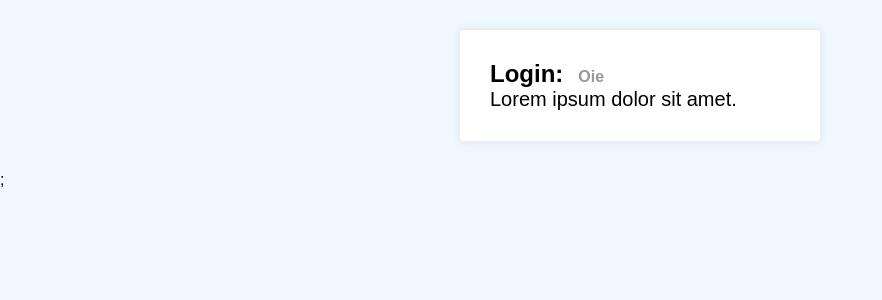
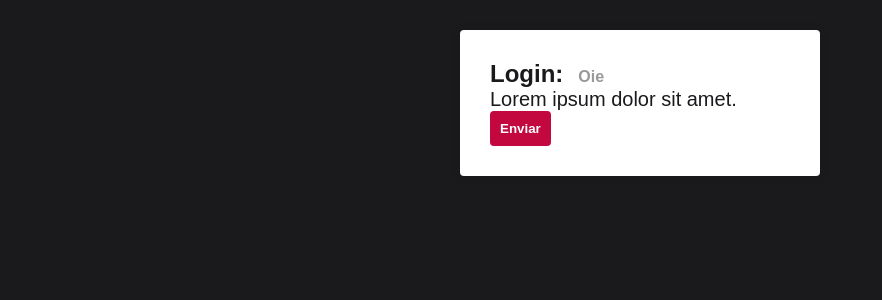
Before and after one commit to matheusBenedihtCaldeira/react_api_rest_escola, a React (Create React App) app: page /login in a window 1280 px wide. Shown: the top 300 px of the page, without its empty margins (0-882 px from the left). Built offline with nearby package versions, Linux system fonts and the light colour scheme.

Commit message:
Adicionando primeiras cores

```diff
--- /dev/null
+++ b/src/config/colors.js
@@ -0,0 +1,7 @@
+export const primaryColor = '#C3073F';
+export const primaryDarkColor = '#1A1A1D';
+
+export const successColor = '#0197F6';
+export const infoColor = '#0197F6';
+export const errorColor = '#F2AF29';
+export const warningColor = '#F2AF29';
--- a/src/pages/Login/index.js
+++ b/src/pages/Login/index.js
@@ -11,6 +11,7 @@
       </Title>
 
       <Paragrafo>Lorem ipsum dolor sit amet.</Paragrafo>
+      <button type="button">Enviar</button>
     </Container>
   );
 }
--- a/src/styles/GlobalStyles.js
+++ b/src/styles/GlobalStyles.js
@@ -1,4 +1,5 @@
 import styled, { createGlobalStyle } from 'styled-components';
+import { primaryColor, primaryDarkColor } from '../config/colors';
 
 export default createGlobalStyle`
   *{
@@ -10,7 +11,8 @@
 
   body{
     font-family: sans-serif;
-    background-color: aliceblue;
+    background-color: ${primaryDarkColor};
+    color: ${primaryDarkColor};
   }
 
   html, body, #root{
@@ -18,9 +20,16 @@
   }
   button{
     cursor: pointer;
+    background-color: ${primaryColor};
+    border: none;
+    color: #fff;
+    padding: 10px;
+    border-radius: 4px;
+    font-weight: 700;
   }
   a{
     text-decoration: none;
+    color: ${primaryColor};
   }
 
   ul{
```
